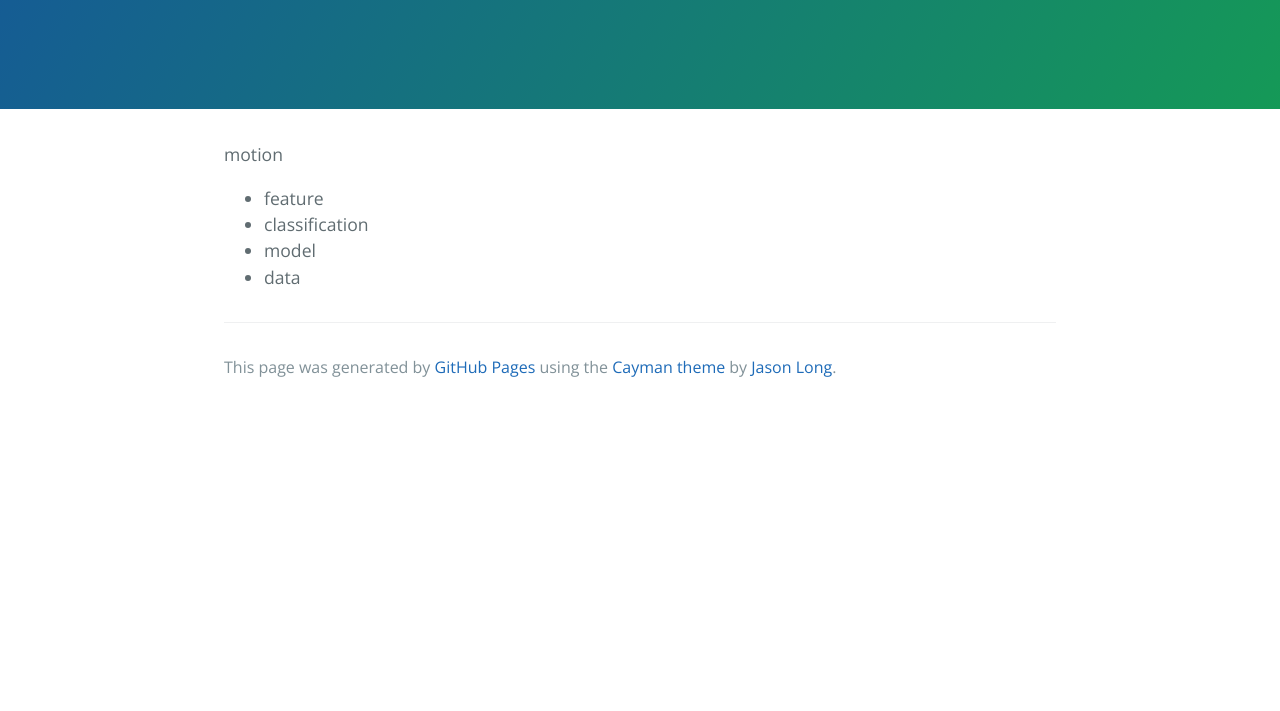
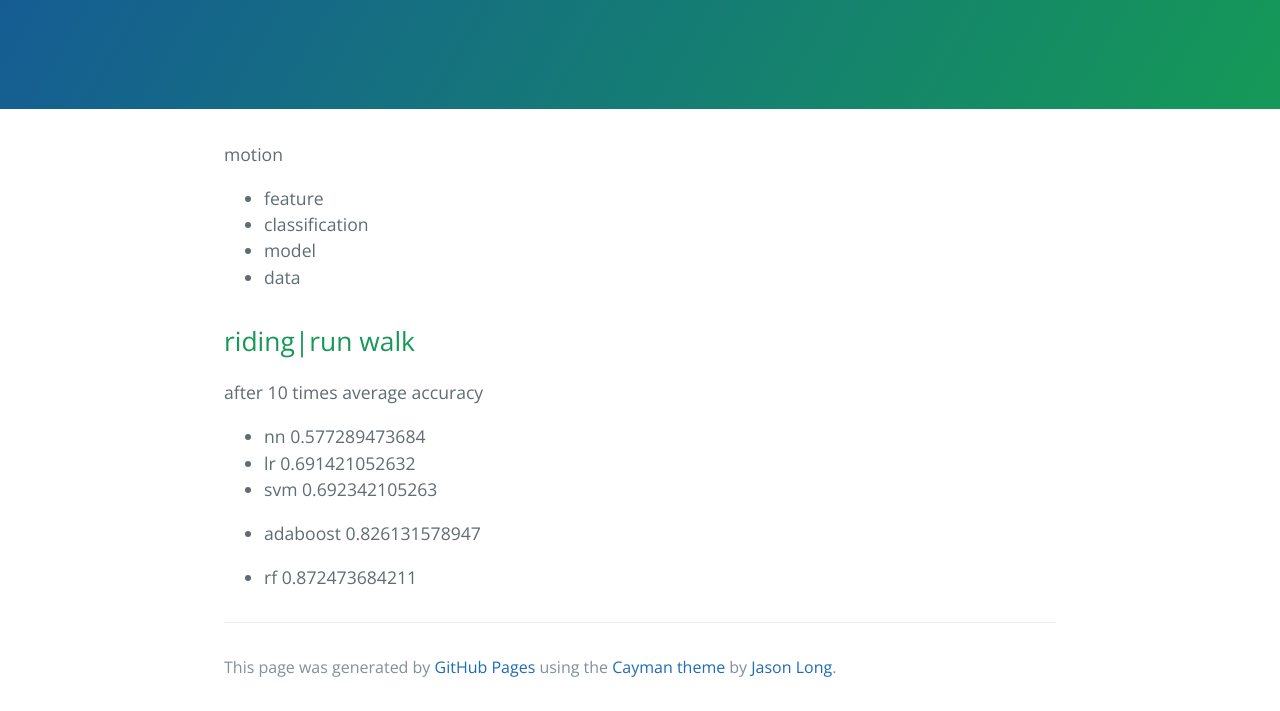
Before and after one commit to 2877992943/2877992943.github.io, a plain HTML site: page index.html in a window 1280 px wide. Shown: the part 208-919 px from the top of the page. Before the commit the page ends 800 px from the top, so only its background shows below. Drawn offline with nearby package versions, Linux system fonts and the light colour scheme.

Commit message:
Replace master branch with page content via GitHub

```diff
--- a/index.html
+++ b/index.html
@@ -25,6 +25,19 @@
 <li>data</li>
 </ul>
 
+<h2>
+<a id="ridingrun-walk" class="anchor" href="#ridingrun-walk" aria-hidden="true"><span class="octicon octicon-link"></span></a>riding|run walk</h2>
+
+<p>after 10 times average accuracy</p>
+
+<ul>
+<li>nn 0.577289473684</li>
+<li>lr 0.691421052632</li>
+<li><p>svm 0.692342105263</p></li>
+<li><p>adaboost 0.826131578947</p></li>
+<li>rf 0.872473684211</li>
+</ul>
+
       <footer class="site-footer">
 
         <span class="site-footer-credits">This page was generated by <a href="https://pages.github.com">GitHub Pages</a> using the <a href="https://github.com/jasonlong/cayman-theme">Cayman theme</a> by <a href="https://twitter.com/jasonlong">Jason Long</a>.</span>
--- a/params.json
+++ b/params.json
@@ -1 +1 @@
-{"name":"2877992943.GitHub.io","tagline":"work-related","body":"motion\r\n* feature\r\n* classification\r\n* model\r\n* data","google":"","note":"Don't delete this file! It's used internally to help with page regeneration."}
+{"name":"2877992943.GitHub.io","tagline":"work-related","body":"motion\r\n* feature\r\n* classification\r\n* model\r\n* data\r\n\r\n\r\n\r\n \r\n\r\n\r\n \r\n## riding|run walk\r\nafter 10 times average accuracy\r\n* nn 0.577289473684\r\n* lr 0.691421052632\r\n* svm 0.692342105263\r\n\r\n* adaboost 0.826131578947\r\n* rf 0.872473684211\r\n\r\n\r\n\r\n\r\n\r\n","google":"","note":"Don't delete this file! It's used internally to help with page regeneration."}
```
